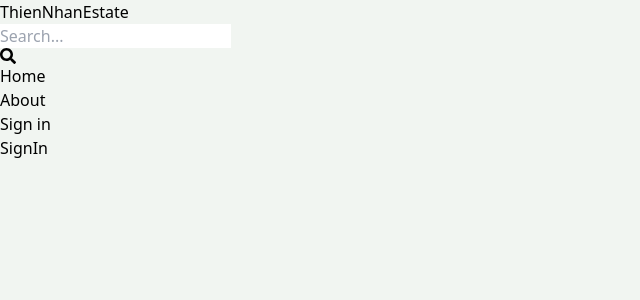
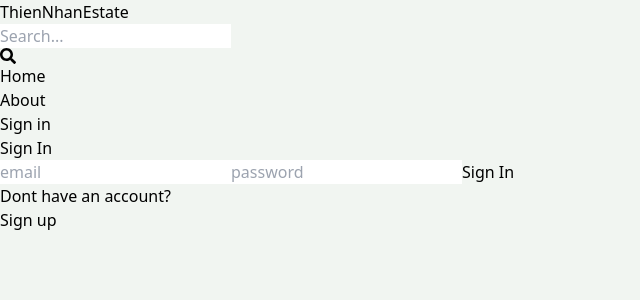
Before and after one commit to lamnhann/mern-estate, a React app in the folder client/: page /sign-in in a window 1280 px wide. Shown: the top 300 px of the page, without its empty margins (0-640 px from the left). Built offline with nearby package versions, Linux system fonts and the light colour scheme; the HTML template or start-up script is replaced by a standard one.

Commit message:
Complete sign in page functionality

```diff
--- a/client/src/pages/SignIn.jsx
+++ b/client/src/pages/SignIn.jsx
@@ -1,9 +1,77 @@
-import React from 'react'
+import { useState } from 'react';
+import { Link, useNavigate } from 'react-router-dom';
 
 export default function SignIn() {
+  const [formData, setFormData] = useState({});
+  const [error, setError] = useState(null);
+  const [loading, setLoading] = useState(false);
+  const navigate = useNavigate();
+
+  const handleChange = (e) => {
+    setFormData({
+      ...formData,
+      [e.target.id]: e.target.value,
+    })
+  }
+
+  const handleSubmit = async (e) => {
+    e.preventDefault();
+    try {
+      setLoading(true);
+      const res = await fetch('/api/auth/signin', {
+        method: 'POST',
+        headers: {
+          'Content-Type': 'application/json',
+        },
+        body: JSON.stringify(formData),
+      });
+      const data = await res.json();
+      if (data.success === false) {
+        setLoading(false)
+        setError(data.message)
+        return
+      }
+      setLoading(false);
+      setError(null)
+      navigate('/');
+    } catch (error) {
+      setLoading(false);
+      setError(error.message);
+    }
+  }
+
   return (
-    <div>
-      SignIn
+    <div className="p-3 max-w-lg mx-auto">
+      <h1 className="text-3xl text-center font-semibold my-7">Sign In</h1>
+      <form onSubmit={handleSubmit} className="flex flex-col gap-4">
+        <input
+          type="email"
+          placeholder="email"
+          className="border p-3 rounded-lg"
+          id="email"
+          onChange={handleChange}
+        />
+        <input
+          type="password"
+          placeholder="password"
+          className="border p-3 rounded-lg"
+          id="password"
+          onChange={handleChange}
+        />
+        <button
+          disabled={loading}
+          className="bg-slate-700 text-white p-3 rounded-lg uppercase hover:opacity-95 disabled:opacity-80"
+        >
+          {loading ? 'Loading...' : 'Sign In'}
+        </button>
+      </form>
+      <div className="flex gap-2 mt-5">
+        <p>Dont have an account?</p>
+        <Link to="/sign-up">
+          <span className="text-blue-700">Sign up</span>
+        </Link>
+      </div>
+      {error && <p className='text-red-500 mt-5'>{error}</p>}
     </div>
-  )
+  );
 }
--- a/client/src/pages/SignUp.jsx
+++ b/client/src/pages/SignUp.jsx
@@ -73,7 +73,7 @@
         </button>
       </form>
       <div className="flex gap-2 mt-5">
-        <p>Have an account</p>
+        <p>Have an account?</p>
         <Link to="/sign-in">
           <span className="text-blue-700">Sign in</span>
         </Link>
```
